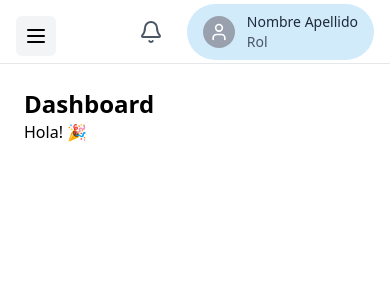
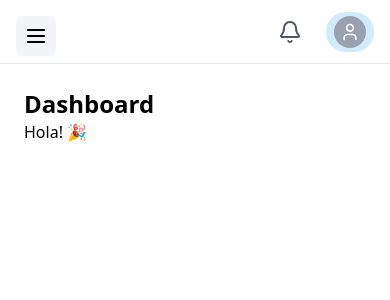
Before and after one commit to AleWWH1104/Fronted_ISoftware1, a React (Vite) app: page /dashboard in a window 390 px wide. Shown: the top 300 px of the page. Built offline with nearby package versions, Linux system fonts and the light colour scheme.

Commit message:
responsive top y bar

```diff
--- a/src/components/Topbar.jsx
+++ b/src/components/Topbar.jsx
@@ -12,11 +12,13 @@ export default function Topbar() {
         </button>
 
         {/* User Profile */}
-        <div className="flex items-center gap-3 rounded-full bg-[#D1EBFB] px-4 py-2">
+        <div className="flex items-center gap-3 rounded-full bg-[#D1EBFB] px-2 py-1 md:px-4 md:py-2">
           <div className="flex h-8 w-8 items-center justify-center rounded-full bg-gray-400 text-white">
             <User className="h-5 w-5" />
           </div>
-          <div className="flex flex-col text-sm">
+
+          {/* Mostrar solo en pantallas medianas o más grandes */}
+          <div className="hidden md:flex flex-col text-sm">
             <span className="font-medium text-gray-800">Nombre Apellido</span>
             <span className="text-gray-600">Rol</span>
           </div>
```
